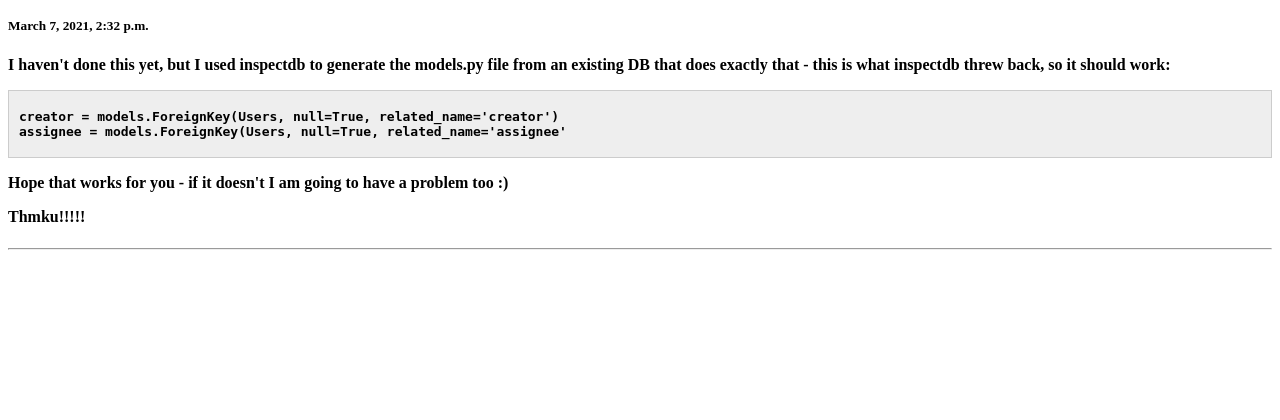
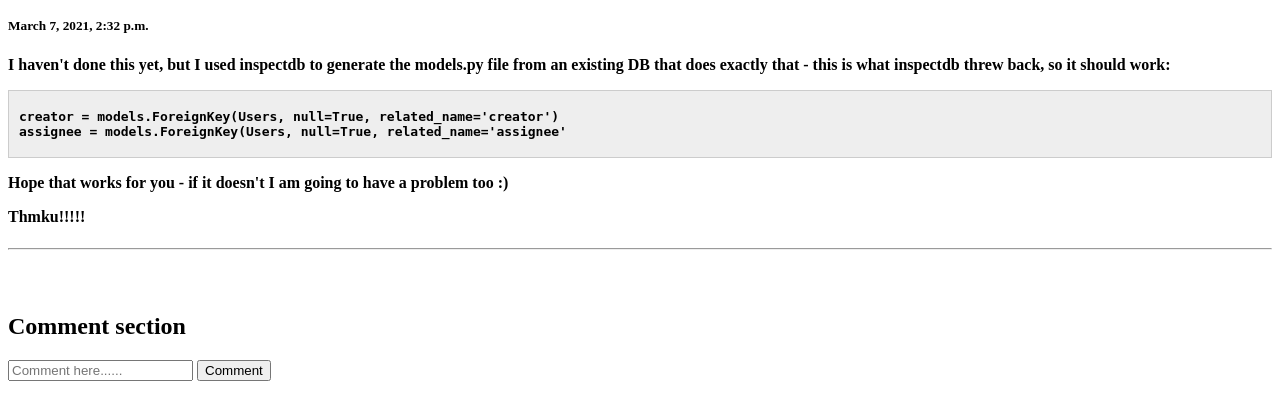
Before and after one commit to Darshan2104/Onlinle-question-answer, a Django app: page /DetailsQUE/1 in a window 1280 px wide. Shown: the part 342-762 px from the top of the page. Run offline with Django 3.2, Linux system fonts and the light colour scheme; data comes from the database, SQL or seed files in the repository; both versions use the stored data as it was after the commit; parts of the project's set-up code (start-up, migrations or seed data) failed here and were passed over; some libraries are stand-ins or nearby versions.

Commit message:
Comment section and search bar is added

```diff
--- a/onlineQandA/Question/admin.py
+++ b/onlineQandA/Question/admin.py
@@ -1,8 +1,9 @@
 from django.contrib import admin
-from .models import Question, Answer, IpModel
+from .models import Question, Answer, IpModel, Comment
 
 # Register your models here.
 
 admin.site.register(Question)
 admin.site.register(Answer)
 admin.site.register(IpModel)
+admin.site.register(Comment)
--- a/onlineQandA/Question/models.py
+++ b/onlineQandA/Question/models.py
@@ -3,6 +3,7 @@ from django.contrib.auth.models import User
 from ckeditor.fields import RichTextField
 from taggit.managers import TaggableManager
 from taggit.models import Tag
+from django.utils.timezone import now
 # Create your models here.
 
 
@@ -11,6 +12,21 @@ class IpModel(models.Model):
 
     def __str__(self):
         return self.ip
+
+
+class Comment(models.Model):
+    postby = models.ForeignKey(User, on_delete=models.CASCADE, null=True)
+    body = models.TextField(blank=False)
+    parent = models.ForeignKey(
+        'self', on_delete=models.CASCADE, related_name='replies', null=True)
+    timestamp = models.DateTimeField(default=now)
+
+    class Meta:
+        # sort comments in chronological order by default
+        ordering = ('timestamp',)
+
+    def __str__(self):
+        return self.body[0:10]+"...."+" by "+self.postby.username
 
 
 class Question(models.Model):
@@ -22,6 +38,8 @@ class Question(models.Model):
     likes = models.ManyToManyField(User, related_name='que_like')
     views = models.ManyToManyField(
         IpModel, related_name="que_views", blank=True)
+    comment = models.ManyToManyField(
+        Comment, related_name='que_comment', null=True)
 
     def total_like(self):
         return self.likes.count()
@@ -46,6 +64,8 @@ class Answer(models.Model):
     likes = models.ManyToManyField(User, related_name='ans_like')
     views = models.ManyToManyField(
         IpModel, related_name="ans_views", blank=True)
+    comment = models.ManyToManyField(
+        Comment, related_name='ans_comment', null=True)
 
     def __str__(self):
         return self.title
--- a/onlineQandA/Question/templates/Questions/DetailQuestion.html
+++ b/onlineQandA/Question/templates/Questions/DetailQuestion.html
@@ -40,6 +40,56 @@
     {{l}}
     {%endfor%}
     <hr>
+    <br>
+    <br>
+    <!-- comment section -->
+    <h2>Comment section</h2>
+    <form method="POST" action="/DetailsQUE/{{quest.id}}/comment">
+        {% csrf_token %}
+        <input type="text" name="body" placeholder="Comment here......">
+        <input type="submit" value="Comment" />
+    </form>
+
+
+    {%for c in comments %}
+
+    {% if not c.parent %}
+    <br>
+    <hr>
+    <hr>
+    <!-- <h4>PostBy : {{c.postby}} | {{c.timestamp}}</h4> -->
+    <h3>{{c.body}}</h3>
+    <form method="POST" action="/DetailsQUE/{{quest.id}}/comment">
+        {% csrf_token %}
+
+        <input type="hidden" name="parentid" value="{{c.id}}">
+        <input type="text" name="body" placeholder="Main Comment from here......">
+        <input type="submit" value="Reply" />
+    </form>
+    {%endif%}
+
+    <!-- reply to comment -->
+
+    {% for reply in c.replies.all %}
+    <hr>
+    <!-- do indentation  -->
+    <!-- <h6>{{reply.postby}} | {{reply.timestamp}}</h6> -->
+    <h5> &nbsp;&nbsp;&nbsp;&nbsp;&nbsp;&nbsp;&nbsp;&nbsp;&nbsp;&nbsp;&nbsp;&nbsp;
+        Reply to<a href="#"> @{{c.postby}} : </a> {{reply.body}}
+        <br>&nbsp;&nbsp;&nbsp;&nbsp;&nbsp;&nbsp;&nbsp;&nbsp;&nbsp;&nbsp;&nbsp;&nbsp; by <a
+            href="#">@{{reply.postby}}</a>
+    </h5>
+    <form method="POST" action="/DetailsQUE/{{quest.id}}/comment">
+        {% csrf_token %}
+        &nbsp;&nbsp;&nbsp;&nbsp;&nbsp;&nbsp;&nbsp;&nbsp;&nbsp;
+        <input type="hidden" name="parentid" value="{{c.id}}">
+        <input type="text" name="body" placeholder="Child from here......">
+        <input type="submit" value="Reply" />
+    </form>
+    {%endfor%}
+
+    {%endfor%}
+
 </body>
 
 </html>
--- a/onlineQandA/Question/templates/Questions/ListAnswer.html
+++ b/onlineQandA/Question/templates/Questions/ListAnswer.html
@@ -13,6 +13,11 @@
     <a href="{% url 'Home' %}">Home</a>
     <a href="/DetailsQUE/{{qid}}">Back to Question</a>
 
+    <form action="/Listanswer/{{qid}}" method="GET">
+        <br /><br />
+        <input type="search" name="query" id="query" placeholder="Search Answer here.....">
+        <input type="submit" value="Search">
+    </form>
     <h1>LIST OF Answers of Question {{qid}}</h1>
     <hr>
     {% for q in qlist %}
--- a/onlineQandA/Question/urls.py
+++ b/onlineQandA/Question/urls.py
@@ -26,5 +26,9 @@ urlpatterns = [
     # Updateanswer
     path('Listanswer/<int:qid>/update/<int:aid>',
          views.Updateanswer, name='Update-Answer'),
-
+    #    Comment section for question
+    path('DetailsQUE/<int:qid>/comment', views.QuestionComment,
+         name='Detail-Question-comment'),
+    path('Listanswer/<int:qid>/DetailsANS/<int:aid>/comment', views.AnswerComment,
+         name='Detail-Answer-comment'),
 ]
--- a/onlineQandA/Question/views.py
+++ b/onlineQandA/Question/views.py
@@ -1,7 +1,7 @@
 from django.shortcuts import render, redirect, get_object_or_404
 from Profile.models import Profile
 from django.contrib.auth.decorators import login_required
-from .models import Question, Answer, IpModel
+from .models import Question, Answer, IpModel, Comment
 from taggit.models import Tag
 from django.contrib import messages
 from .forms import Questiondetails, Answerdetails
@@ -11,6 +11,48 @@ import datetime
 
 
 # Create your views here.
+
+# Comment
+
+def QuestionComment(request, qid):
+    quest = get_object_or_404(Question, id=qid)
+    obj = Comment.objects.create(postby=request.user)
+    obj.body = request.POST.get('body')
+    # conditions for parent comment remaining
+    try:
+        parent_cid = int(request.POST.get('parentid'))
+    except:
+        parent_cid = None
+    if parent_cid:
+        obj.parent = Comment.objects.get(id=parent_cid)
+    obj.save()
+    quest.comment.add(obj)
+    return HttpResponseRedirect(reverse('Detail-Question', args=[str(qid)]))
+
+# AnswerComment
+
+
+def AnswerComment(request, qid, aid):
+    ans = get_object_or_404(Answer, id=aid)
+    obj = Comment.objects.create(postby=request.user)
+    obj.body = request.POST.get('body')
+
+    # conditions for parent comment remaining
+    try:
+        parent_cid = int(request.POST.get('parentid'))
+    except:
+        parent_cid = None
+
+    if parent_cid:
+        obj.parent = Comment.objects.get(id=parent_cid)
+
+    obj.save()
+    ans.comment.add(obj)
+    return HttpResponseRedirect(reverse('Detail-Answer', args=[str(qid), str(aid)]))
+
+# Like-Dislike
+
+
 def Questionlike(request, qid):
     quest = get_object_or_404(Question, id=request.POST.get('queid'))
     quest.likes.add(request.user)
@@ -35,7 +77,15 @@ def get_client_ip(request):
 
 
 def home(request):
-    quest = Question.objects.all()
+
+    if request.method == 'GET':
+        query = request.GET.get('query')
+        if query is None:
+            quest = Question.objects.all()
+        else:
+            quest = Question.objects.filter(title__icontains=query)
+    else:
+        quest = Question.objects.all()
     return render(request, 'Questions/home.html', {'quest': quest})
 
 
@@ -86,7 +136,9 @@ def Detailquestion(request, qid):
         IpModel.objects.create(ip=ip)
     quest.views.add(IpModel.objects.get(ip=ip))
     total_view = quest.total_view()
-    return render(request, 'Questions/DetailQuestion.html', {'quest': quest, 'tagsList': tagsList, 'total_like': total_like, 'total_view': total_view})
+    comments = quest.comment.all().order_by('-timestamp')
+
+    return render(request, 'Questions/DetailQuestion.html', {'quest': quest, 'tagsList': tagsList, 'total_like': total_like, 'total_view': total_view, 'comments': comments})
 
 # .........................................ANSWERS................................................
 
@@ -139,8 +191,17 @@ def Updateanswer(request, qid, aid):
 
 
 def listAnswer(request, qid):
-    qobj = Question.objects.get(id=qid)
-    qlist = Answer.objects.all().filter(Qid=qobj)
+    quest = Question.objects.get(id=qid)
+
+    if request.method == 'GET':
+        query = request.GET.get('query')
+        if query is None:
+            qlist = Answer.objects.filter(Qid=quest)
+        else:
+            qlist = Answer.objects.filter(
+                title__icontains=query).filter(Qid=quest)
+    else:
+        qlist = Answer.objects.filter(Qid=quest)
     return render(request, 'Questions/ListAnswer.html', {'qlist': qlist, 'qid': qid})
 
 
@@ -156,4 +217,5 @@ def Detailanswer(request, qid, aid):
         IpModel.objects.create(ip=ip)
     ans.views.add(IpModel.objects.get(ip=ip))
     total_view = ans.total_view()
-    return render(request, 'Questions/DetailAnswer.html', {'ans': ans, 'tagsList': tagsList, 'qid': qid, 'total_like': total_like, 'total_view': total_view})
+    comments = ans.comment.all().order_by('-timestamp')
+    return render(request, 'Questions/DetailAnswer.html', {'ans': ans, 'tagsList': tagsList, 'qid': qid, 'total_like': total_like, 'total_view': total_view, 'comments': comments})
```
Also changed, not shown: onlineQandA/Question/templates/Questions/DetailAnswer.html (+43 -0 lines), onlineQandA/Question/templates/Questions/home.html (+7 -1 lines), onlineQandA/Question/migrations/0007_questioncomment.py (added), onlineQandA/Question/migrations/0008_auto_20210312_0121.py (added), onlineQandA/Question/migrations/0009_auto_20210312_0140.py (added), onlineQandA/Question/migrations/0010_auto_20210312_0143.py (added), onlineQandA/Question/migrations/0011_auto_20210312_0253.py (added), onlineQandA/Question/migrations/0012_auto_20210312_1347.py (added), onlineQandA/Question/migrations/0013_comment_ismain.py (added), onlineQandA/Question/migrations/0014_remove_comment_ismain.py (added), onlineQandA/Question/migrations/0015_auto_20210312_1728.py (added), onlineQandA/db.sqlite3.
